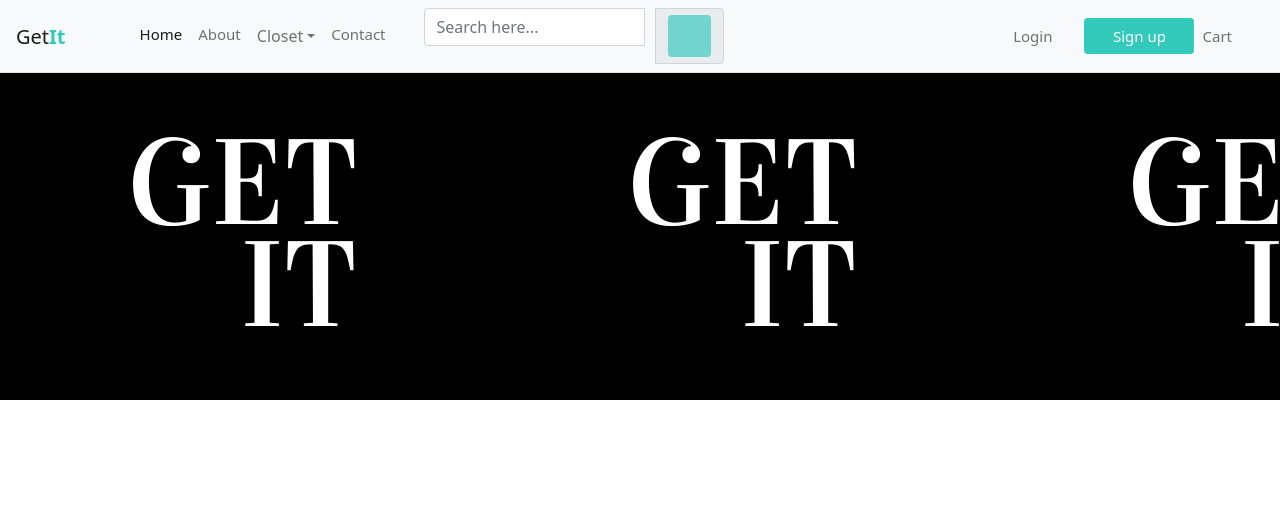
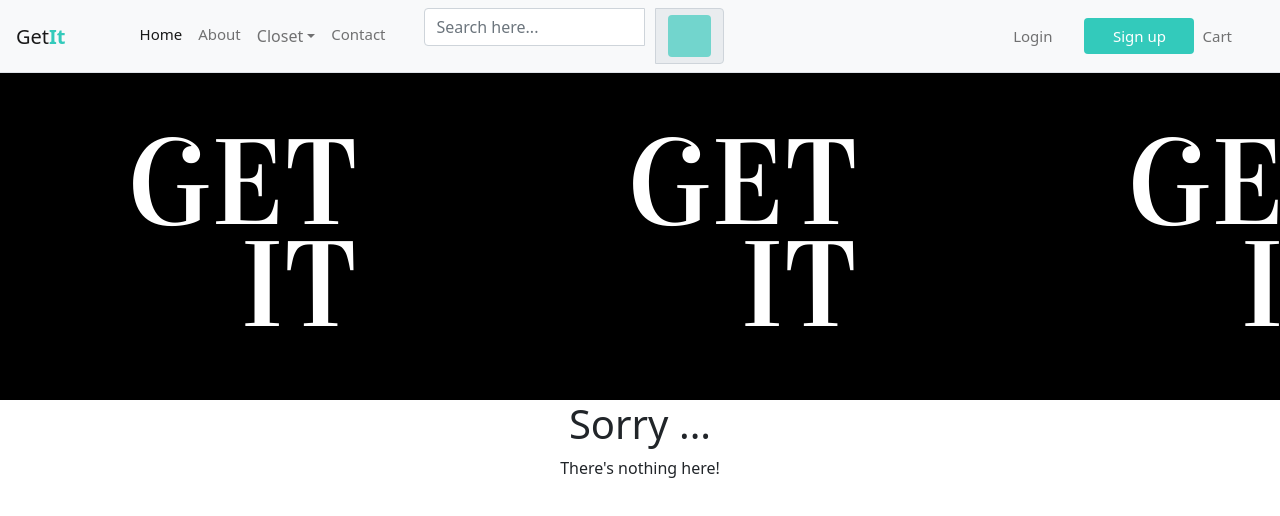
Before and after one commit to CUNYTechPrep/project-starter, a React (Create React App) app in the folder client/: page /aboutus in a window 1280 px wide. Shown: the top 516 px of the page. Built offline with nearby package versions, Linux system fonts and the light colour scheme.

Commit message:
added 404 page

```diff
--- a/client/src/App.css
+++ b/client/src/App.css
@@ -237,3 +237,7 @@
 		width: 100%;
 	}
 }
+
+.error{
+	text-align: center;
+}
--- a/client/src/App.js
+++ b/client/src/App.js
@@ -10,6 +10,7 @@ import './App.css';
 import Navigation from './components/Navigation';
 import ItemsByShelf from './components/ItemsByShelf';
 import SearchResults from './components/SearchResults';
+import NotFoundError from './components/error/NotFoundError'
 class App extends React.Component {
 
   state = {
@@ -183,6 +184,7 @@ class App extends React.Component {
               )}
               />
               {/* <Route exact path="/aboutus" component={AboutUsPage} /> */}
+              <Route component={NotFoundError}/>
             </Switch>
         </Router>
     );
--- /dev/null
+++ b/client/src/components/error/NotFoundError.js
@@ -0,0 +1,10 @@
+const NotFoundError = () => {
+    return(
+        <div className="error">
+              <h1>Sorry ...</h1>
+              <p>There's nothing here!</p>
+        </div>
+    )
+}
+
+export default NotFoundError;
```
